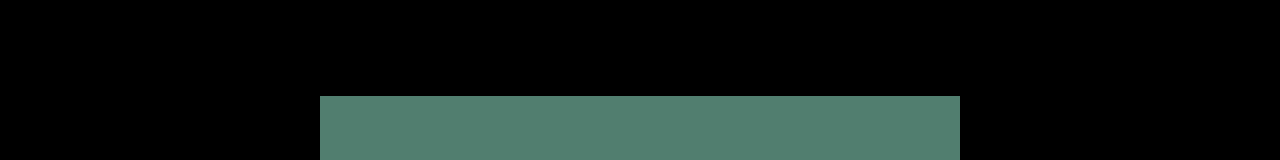
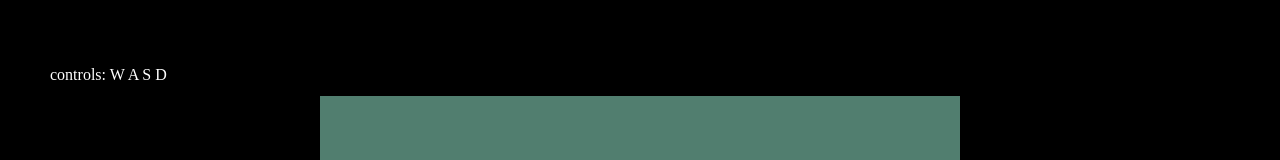
Before and after one commit to kkooprojects/kkooprojects.github.io, a plain HTML site: page index.html in a window 1280 px wide. Shown: the top 160 px of the page. Drawn offline with Linux system fonts and the light colour scheme; animation ran at ten frames a second.

Commit message:
added text to show controls

```diff
--- a/index.html
+++ b/index.html
@@ -7,6 +7,12 @@
 	<style>
 		body { margin: 0; }
 		canvas { width: 100%; height: 100% }
+		p {
+			color: white;
+			position: absolute;
+			left: 50px;
+			top: 50px;
+		}
 	</style>
 </head>
 
@@ -14,6 +20,7 @@
 	<script src="three.min.js"></script>
 	<script src="levels.js"></script>
 	<script src="game.js"></script>
+	<p>controls: W A S D<p>
 </body>
 
 </html>
```
